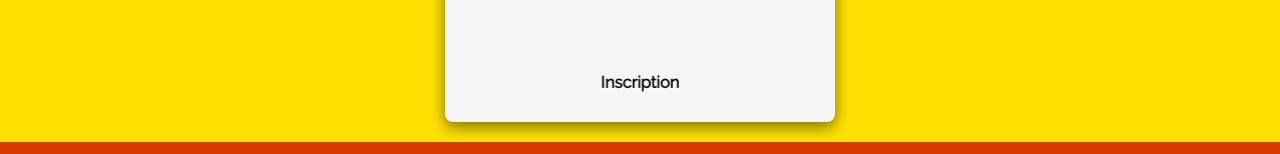
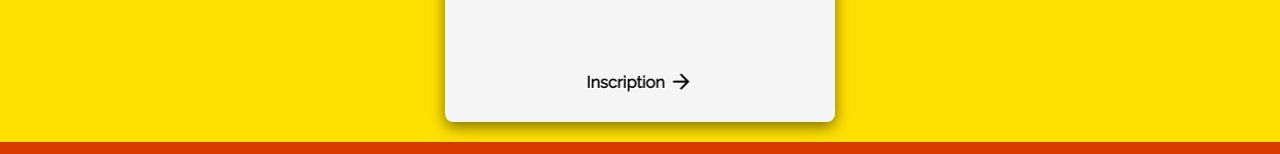
Before and after one commit to Sourdeval/Template-Angular-Login-Firebase, an Angular app: page / in a window 1280 px wide. Shown: the part 358-512 px from the top of the page. Built offline with nearby package versions, Linux system fonts and the light colour scheme.

Commit message:
Add icons in login page

```diff
--- a/src/app/login/login.component.html
+++ b/src/app/login/login.component.html
@@ -7,7 +7,11 @@
             <input required type="password" name="pass" placeholder="Mot de passe">
             <button type="button" style="max-width: 160px;">Se connecter</button>
             <div class="spacer"></div>
-            <label for="registerCheck" aria-hidden="true"><h5 class="second-color-text">Inscription</h5></label>
+            <label for="registerCheck" aria-hidden="true">
+                <h5 class="second-color-text">Inscription
+                    <mat-icon style="margin-bottom: -6px;">arrow_forward</mat-icon>
+                </h5>
+            </label>
         </div>
     </div>
     <div class="back card">
@@ -18,7 +22,12 @@
             <input required type="password" name="pass2" placeholder="Répétez le mot de passe">
             <button type="button" style="max-width: 160px;">S'inscrire</button>
             <div class="spacer"></div>
-            <label for="registerCheck" aria-hidden="true"><h5 class="second-color-text">Retour à la connexion</h5></label>
+            <label for="registerCheck" aria-hidden="true">
+                <h5 class="second-color-text">
+                    <mat-icon style="margin-bottom: -6px;">arrow_backward</mat-icon>
+                    Retour à la connexion
+                </h5>
+            </label>
         </div>
     </div>
 </div>
--- a/src/app/login/login.component.scss
+++ b/src/app/login/login.component.scss
@@ -1,5 +1,5 @@
 #registerCheck:checked ~ .content {
-    transform: rotateY(180deg);
+    transform: rotateY(-180deg);
 }
 
 .content {
--- a/src/app/login/login.component.ts
+++ b/src/app/login/login.component.ts
@@ -1,8 +1,9 @@
 import { Component } from '@angular/core';
+import { MatIconModule } from '@angular/material/icon';
 
 @Component({
   selector: 'talf-login',
-  imports: [],
+  imports: [MatIconModule],
   templateUrl: './login.component.html',
   styleUrl: './login.component.scss'
 })
```
